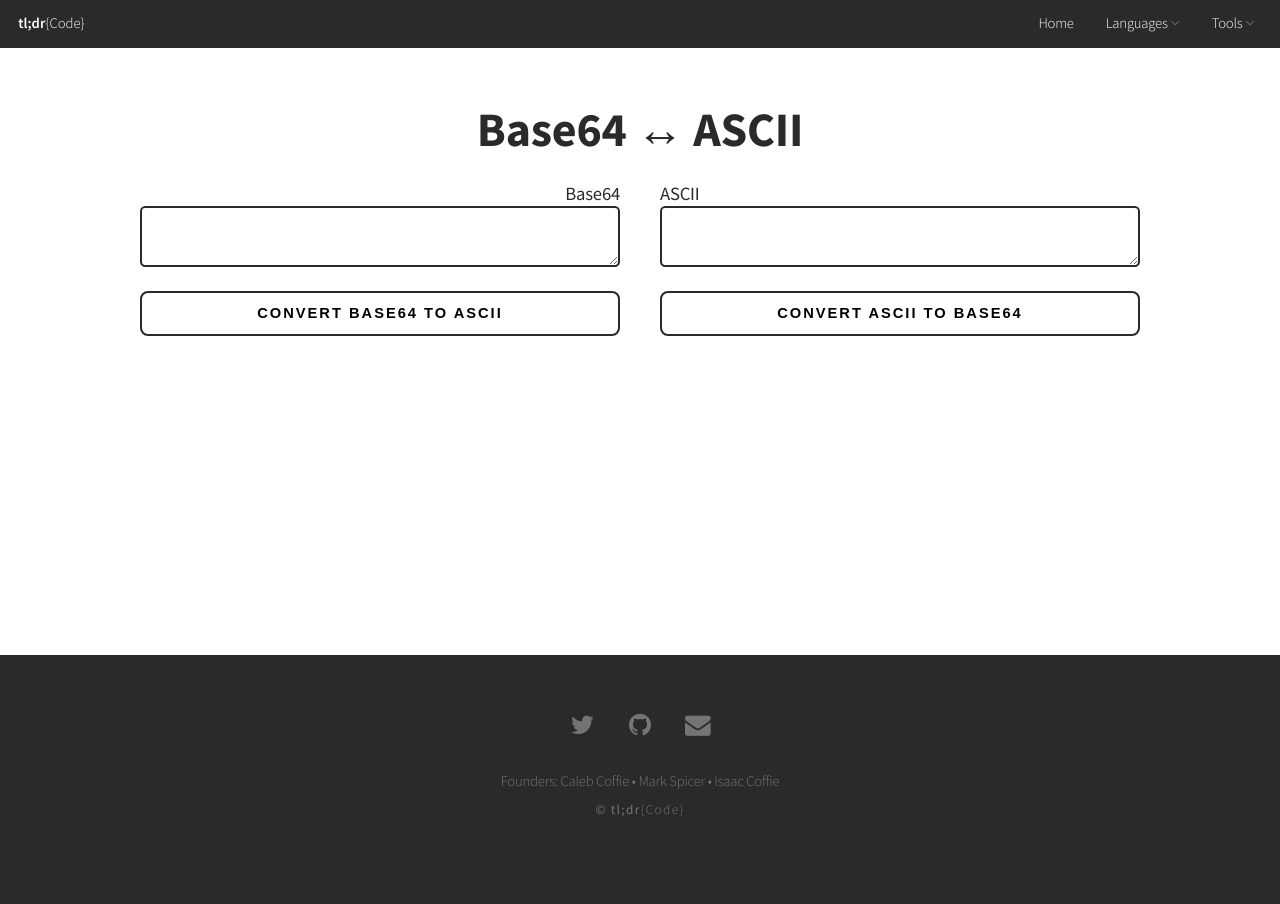
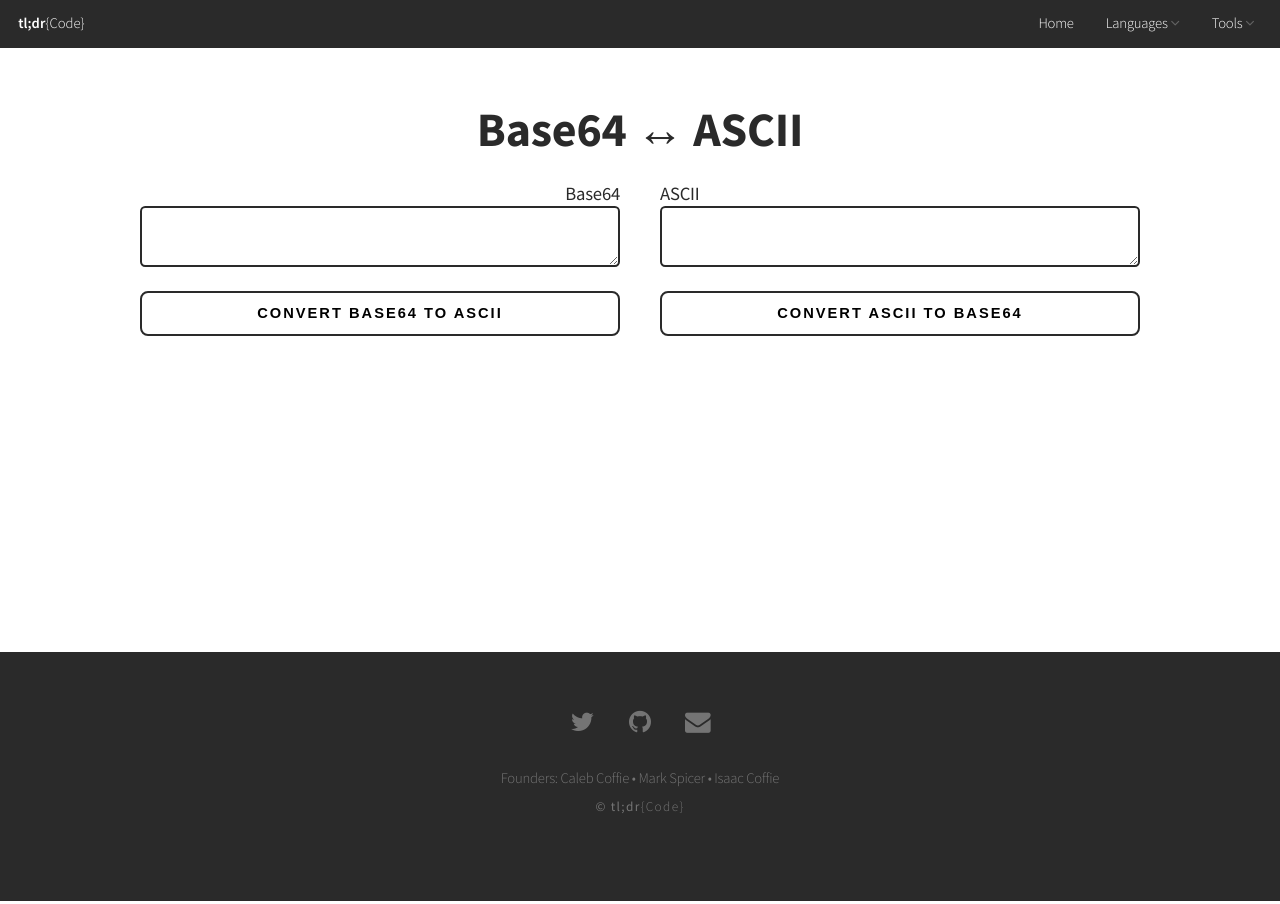
Before and after one commit to tldrcode/tldrcode.com, a Jekyll site: the page built from _tools/base64-ascii.markdown, in a window 1280 px wide. Built offline with Jekyll 4.4.1, drawn with Linux system fonts in a browser that asks for light colours.

Commit message:
Polished tool page sizing

```diff
--- a/css/style.css
+++ b/css/style.css
@@ -1087,7 +1087,7 @@ ol.default li {
 /******************************************************************************/
 
 .tools{
-  min-height: calc(100vh - 30em);
+  min-height: calc(100vh - 443px);
 }
 
 textarea.text-base64-ascii {
```
